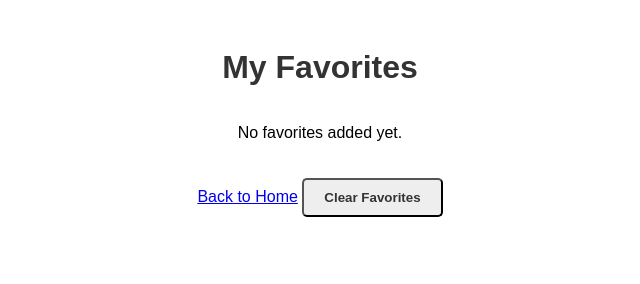
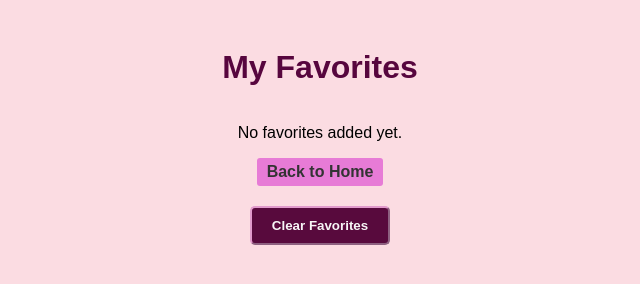
Before and after one commit to T0rnik3/AlcoholShop, a plain HTML site: page favorites.html in a window 1280 px wide. In both pictures the pointer is over the button "Clear Favorites". Shown: the whole page, without its empty margins (320-960 px from the left). Drawn offline with Linux system fonts and the light colour scheme.

Commit message:
add: styles to favourite.css

```diff
--- a/favorites.html
+++ b/favorites.html
@@ -14,8 +14,9 @@
         </div>
 
         <!-- Add a link to go back to the home page -->
+        <div class="home">
         <a href="index.html">Back to Home</a>
-
+    </div>
         <!-- Add button to clear local storage -->
         <button id="clearButton">Clear Favorites</button>
 
--- a/styles/favorites.css
+++ b/styles/favorites.css
@@ -3,10 +3,11 @@ body {
     font-family: Arial, sans-serif;
     text-align: center;
     padding: 20px;
+    background-color: #FBDCE2;
 }
 
 h1 {
-    color: #333;
+    color: #57063e;
 }
 
 .favorites-list {
@@ -23,6 +24,18 @@ h1 {
     border-radius: 5px;
     box-shadow: 0 2px 5px rgba(0, 0, 0, 0.1);
     cursor: pointer;
+    background-color: #f1d4ed;
+}
+.cocktail-card:hover {
+    width: 200px;
+    margin: 10px;
+    padding: 10px;
+    border: 1px solid #ddd;
+    border-radius: 5px;
+    box-shadow: 0 2px 5px rgba(0, 0, 0, 0.1);
+    cursor: pointer;
+transition: .3s ease;
+    background-color: #d7a7d0;
 }
 
 .cocktail-card img {
@@ -33,15 +46,51 @@ h1 {
 .cocktail-card h3 {
     margin-top: 10px;
     font-size: 16px;
-    color: #555;
+    color: #dd36ab;
 }
 
 #clearButton {
     margin-top: 20px;
     padding: 10px 20px;
-    background-color: #eee;
+    background-color: #e772be;
     border-radius: 5px;
+    border-color: #e19acc;
+    text-decoration: none;
+    color: #f7f6f6;
+    font-weight: bold;
+    cursor: pointer;
+}
+#clearButton:hover {
+    margin-top: 20px;
+    padding: 10px 20px;
+    background-color: #580a3d;
+    transition: .3s ease;
+    border-radius: 5px;
+    border-color: #e19acc;
+    text-decoration: none;
+    color: #f7f6f6;
+    font-weight: bold;
+    cursor: pointer;
+}
+.home a{
+    display: inline-block;
+    padding: 5px 10px;
+    margin: 0 5px;
+    background-color: #e77bd6;
+    border-radius: 3px;
     text-decoration: none;
     color: #333;
     font-weight: bold;
 }
+.home a:hover{
+    display: inline-block;
+    padding: 5px 10px;
+    margin: 0 5px;
+    background-color: #e77bd6;
+    background-color: #ebd0e7;
+    transition: .3s ease;
+    border-radius: 3px;
+    text-decoration: none;
+    color: #de37ba;
+    font-weight: bold;
+}
```
